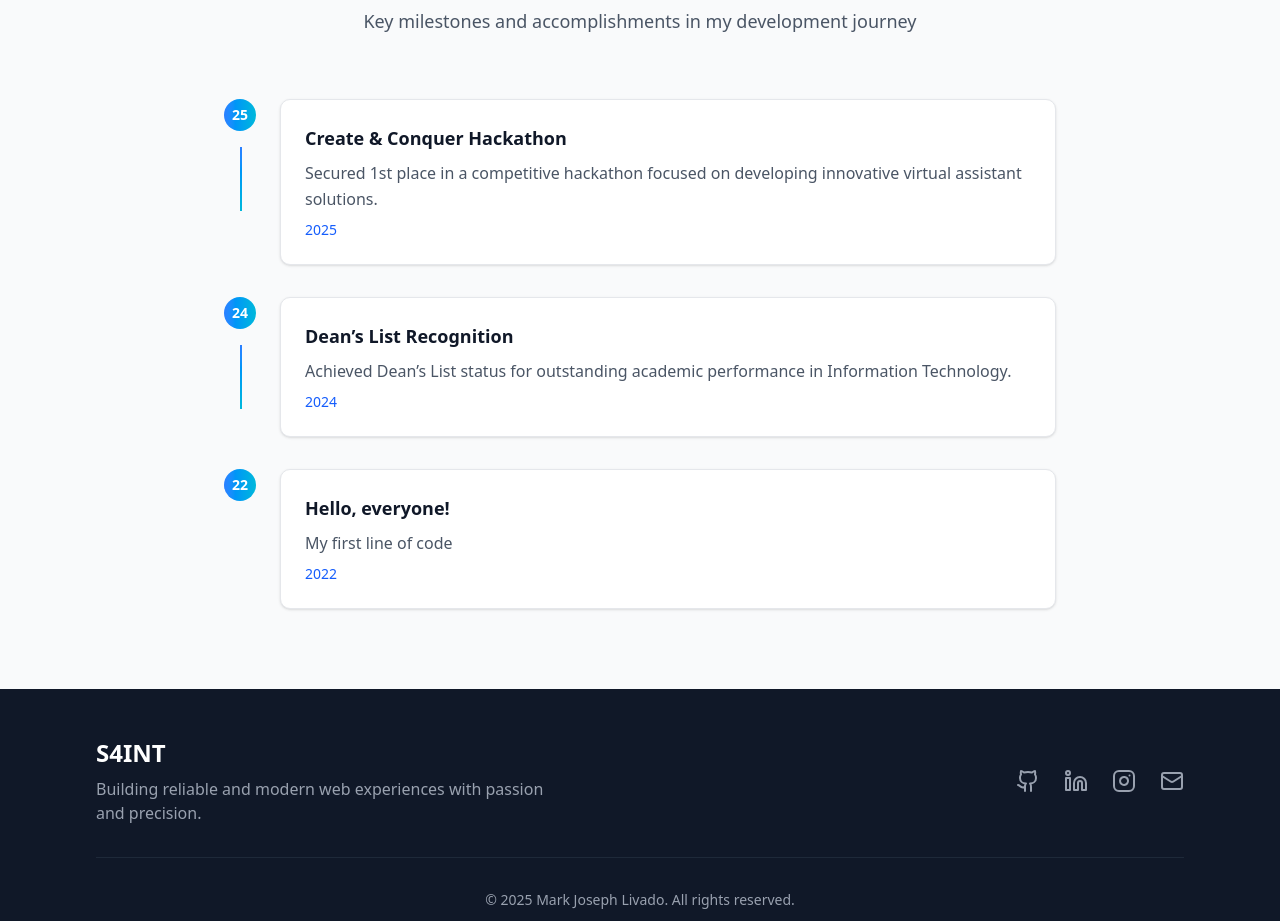
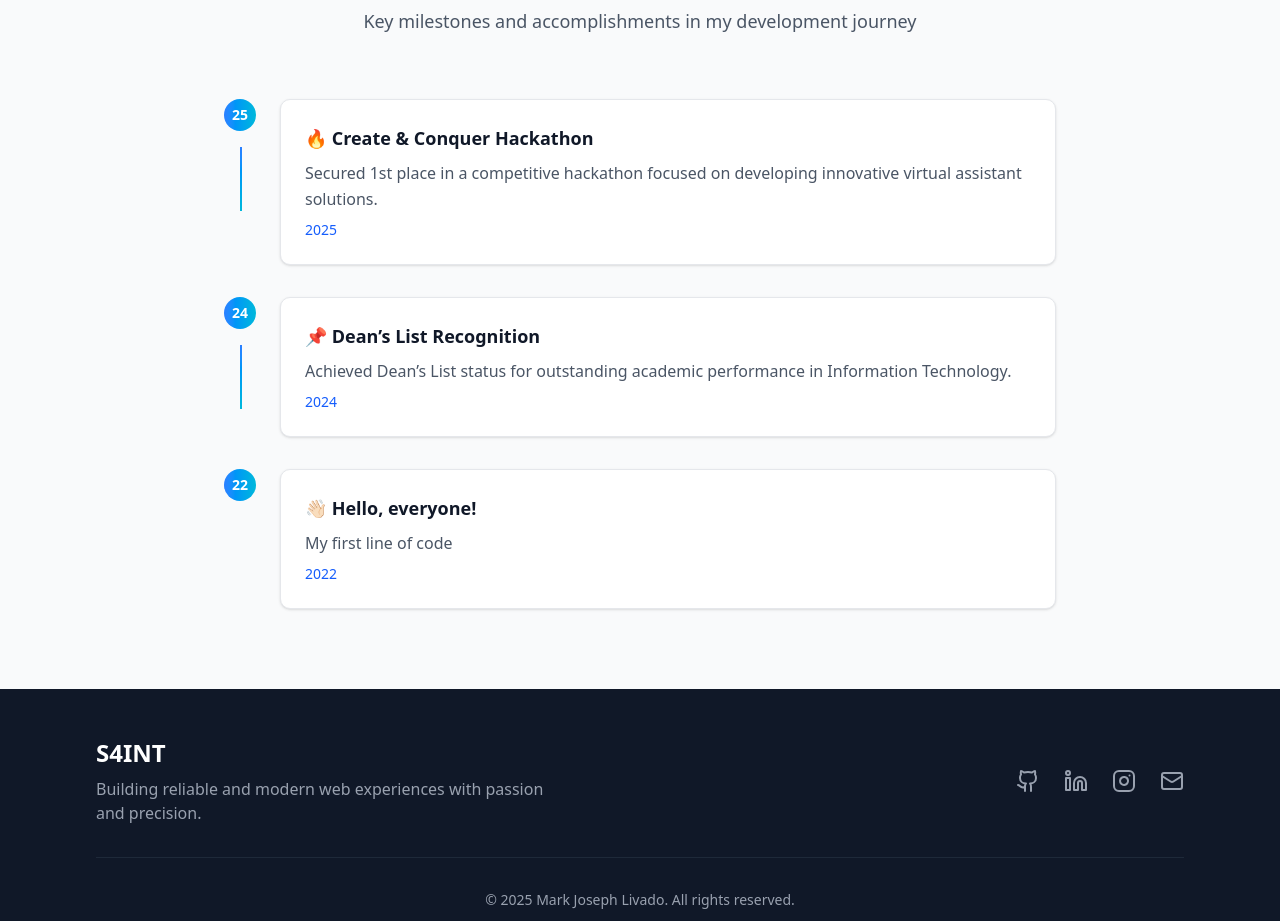
Before and after one commit to markromolecule/markromolecule.dev, a React (Vite) app in the folder portfolio/: page / in a window 1280 px wide. Shown: the part 2560-3481 px from the top of the page. Built offline with nearby package versions, Linux system fonts and the light colour scheme.

Commit message:
add: emoji for cuter ui

```diff
--- a/portfolio/src/components/Achievements.tsx
+++ b/portfolio/src/components/Achievements.tsx
@@ -1,17 +1,17 @@
 const achievements = [
   {
     year: '2025',
-    title: 'Create & Conquer Hackathon',
+    title: '🔥 Create & Conquer Hackathon',
     description: 'Secured 1st place in a competitive hackathon focused on developing innovative virtual assistant solutions.',
   },
   {
     year: '2024',
-    title: 'Dean’s List Recognition',
+    title: '📌 Dean’s List Recognition',
     description: 'Achieved Dean’s List status for outstanding academic performance in Information Technology.',
   },
   {
     year: '2022',
-    title: 'Hello, everyone!',
+    title: '👋🏻 Hello, everyone!',
     description: 'My first line of code',
   }
 ];
```
